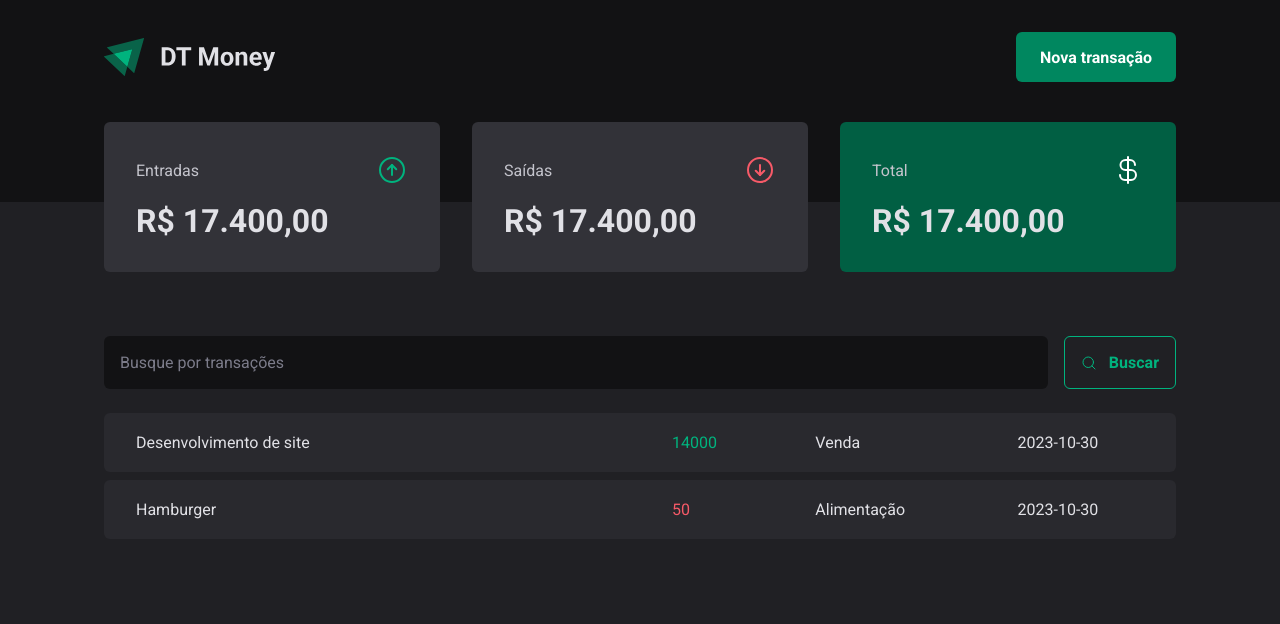
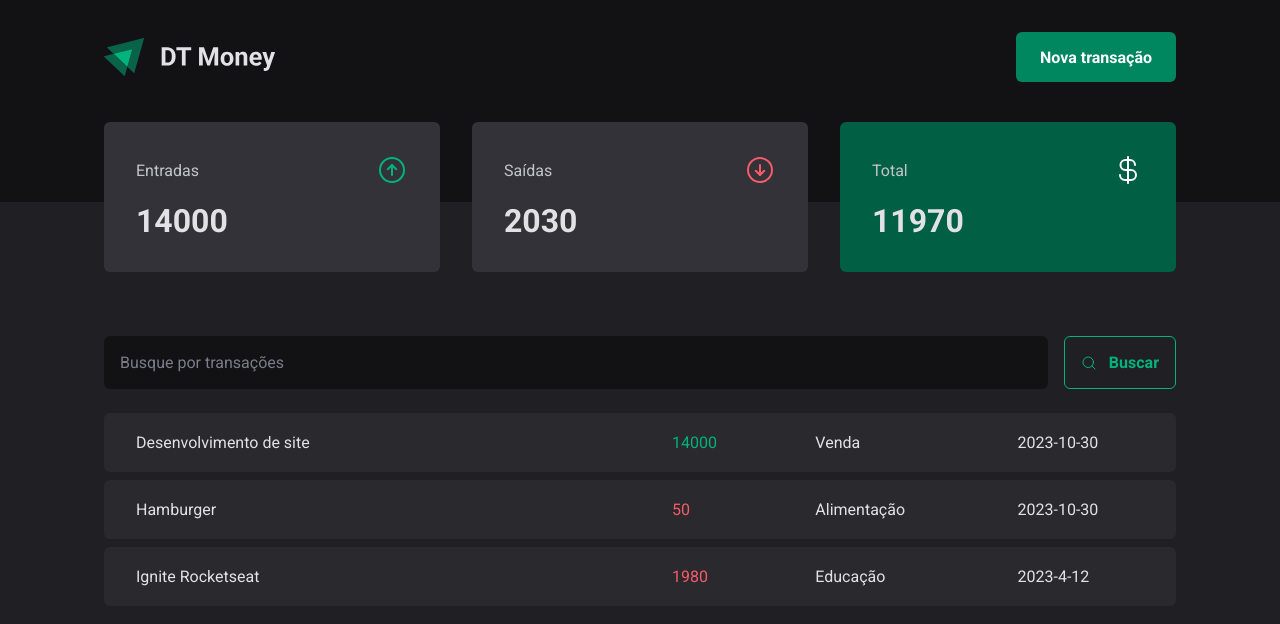
Before and after one commit to EllenBessa/dt-money, a React (Vite) app: page / in a window 1280 px wide. Shown: the top 624 px of the page. Built offline with nearby package versions, Linux system fonts and the light colour scheme; data requests are answered from the project's data file.

Commit message:
feat: :sparkles: Conexão com a API - Calculando resumo de transações

```diff
--- a/server.json
+++ b/server.json
@@ -15,6 +15,14 @@
       "category": "Alimentação",
       "price": 50,
       "createAt": "2023-10-30"
+    },
+    {
+      "id": 3,
+      "description": "Ignite Rocketseat",
+      "type": "outcome",
+      "category": "Educação",
+      "price": 1980,
+      "createAt": "2023-4-12"
     }
   ]
 }
--- a/src/components/Summary/index.tsx
+++ b/src/components/Summary/index.tsx
@@ -7,7 +7,24 @@
 export function Summary() {
   const { transactions } = useContext(TransactionsContext);
 
-  console.log(transactions);
+  const summary = transactions.reduce(
+    (acc, transaction) => {
+      if (transaction.type === "income") {
+        acc.income += transaction.price;
+        acc.total += transaction.price;
+      } else {
+        acc.outcome += transaction.price;
+        acc.total -= transaction.price;
+      }
+
+      return acc;
+    },
+    {
+      income: 0,
+      outcome: 0,
+      total: 0
+    }
+  );
 
   return (
     <SummaryContainer>
@@ -17,7 +34,7 @@
           <ArrowCircleUp size={32} color="#00b37e" />
         </header>
 
-        <strong>R$ 17.400,00</strong>
+        <strong>{summary.income}</strong>
       </SummaryCard>
 
       <SummaryCard>
@@ -26,7 +43,7 @@
           <ArrowCircleDown size={32} color="#f75a68" />
         </header>
 
-        <strong>R$ 17.400,00</strong>
+        <strong>{summary.outcome}</strong>
       </SummaryCard>
 
       <SummaryCard variant="green">
@@ -35,7 +52,7 @@
           <CurrencyDollar size={32} color="#fff" />
         </header>
 
-        <strong>R$ 17.400,00</strong>
+        <strong>{summary.total}</strong>
       </SummaryCard>
     </SummaryContainer>
   );
```
